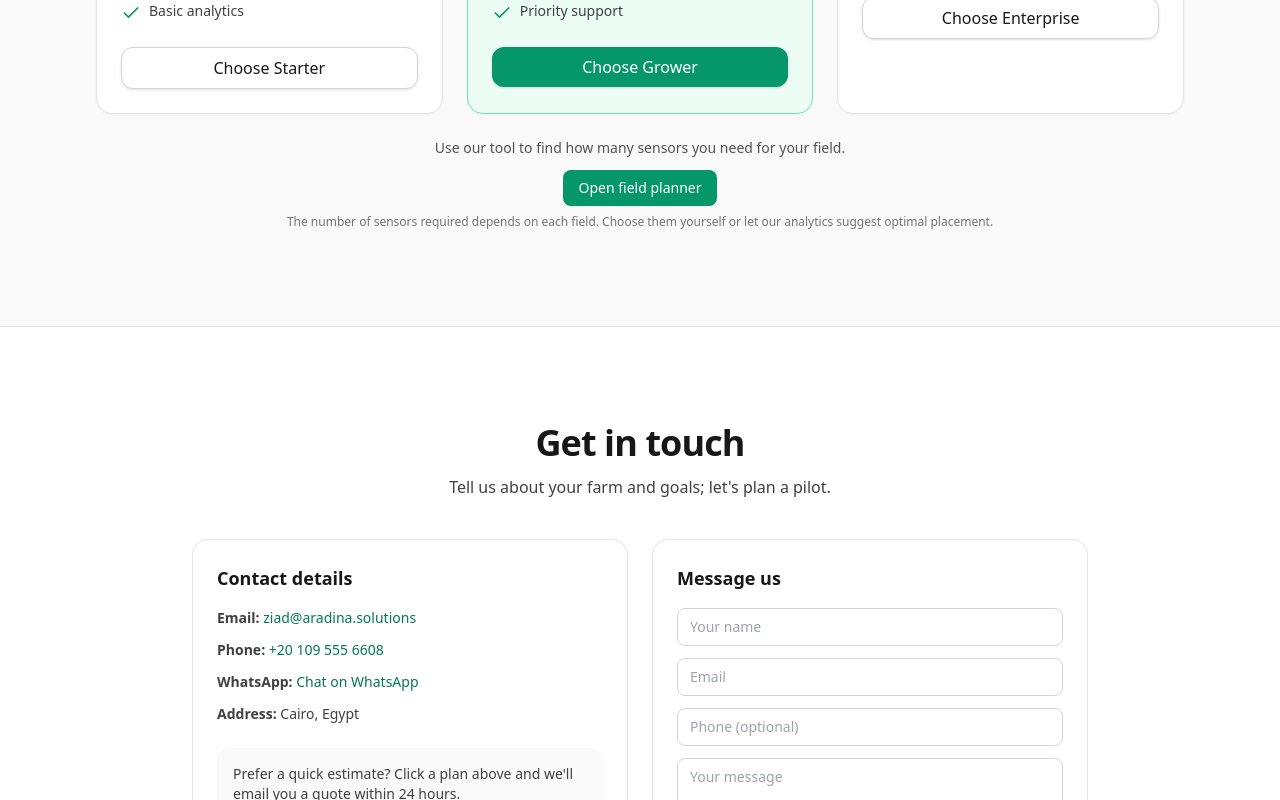
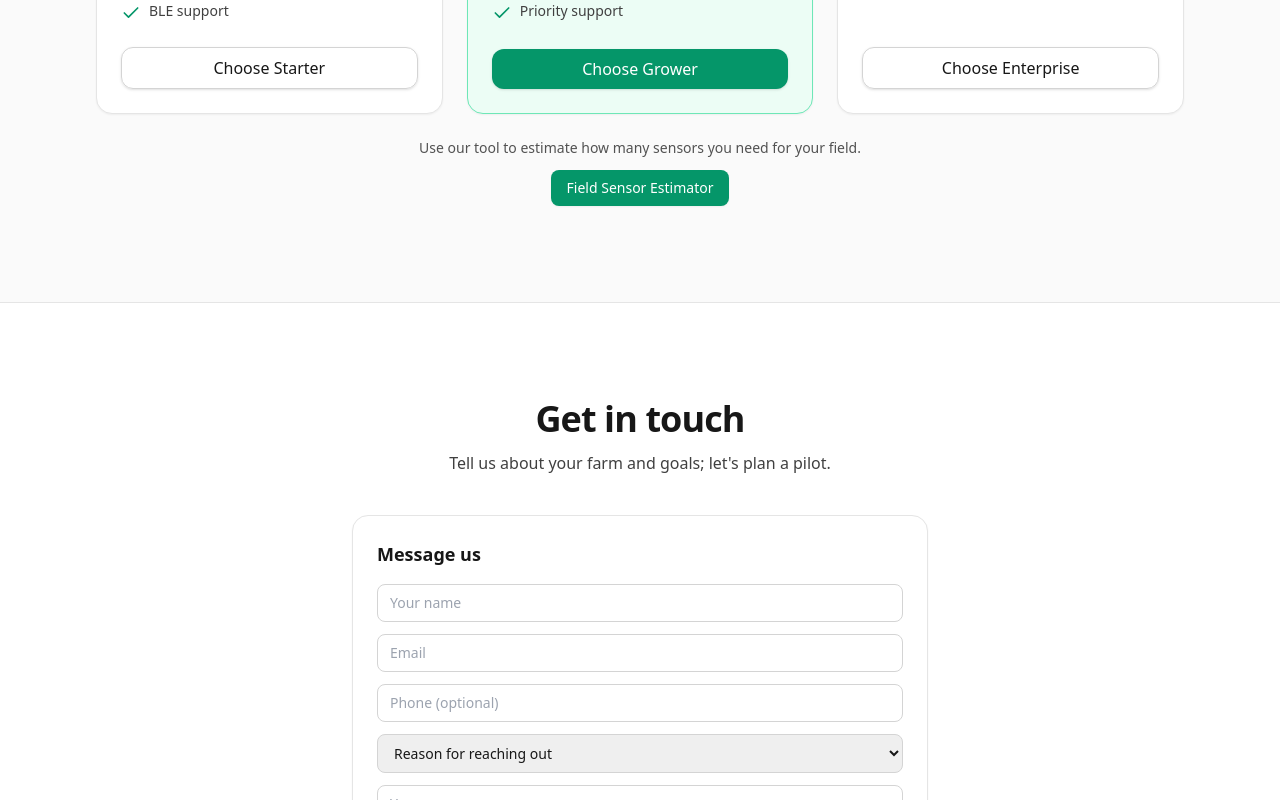
Before and after one commit to Aradina-eg/aradina-website, a React (Vite) app: page / in a window 1280 px wide. Shown: the part 1520-2320 px from the top of the page. Built offline with nearby package versions, Linux system fonts and the light colour scheme.

Commit message:
contact-section

```diff
--- a/src/components/FieldPlannerModal.jsx
+++ b/src/components/FieldPlannerModal.jsx
@@ -35,7 +35,7 @@ const FieldPlannerModal = ({ onClose }) => {
             <IconClose className="h-5 w-5" />
           </button>
         </div>
-        <div className="space-y-6 px-6 py-3">
+        <div className="space-y-4 px-6 py-3">
           <div className="space-y-3">
             <label className="block text-sm font-medium text-neutral-700">
               Field size
@@ -81,7 +81,7 @@ const FieldPlannerModal = ({ onClose }) => {
               </p>
             )}
           </div>
-          <div className="p-4 text-xs text-neutral-600">
+          <div className="p-2 mb-5 text-xs text-neutral-600">
             <p>
               This is only a rough estimate. The recommended number of sensors
               and their installation points depend on the field&apos;s geographical topology, which we
--- a/src/components/PricingCard.jsx
+++ b/src/components/PricingCard.jsx
@@ -34,9 +34,19 @@ const PricingCard = ({ plan }) => (
         </li>
       ))}
     </ul>
+    <div className="mt-auto flex pt-6">
       <a
         href="#contact"
-      className={`mt-6 inline-flex items-center justify-center rounded-xl px-4 py-2 font-medium shadow ${
+        onClick={() => {
+          if (typeof window !== "undefined") {
+            window.dispatchEvent(
+              new CustomEvent("pricing-select", {
+                detail: { planName: plan.name },
+              }),
+            );
+          }
+        }}
+        className={`inline-flex w-full items-center justify-center rounded-xl px-4 py-2 font-medium shadow ${
           plan.highlight
             ? "bg-emerald-600 text-white hover:bg-emerald-700"
             : "border border-neutral-300 text-neutral-900 hover:bg-neutral-100"
@@ -45,6 +55,7 @@ const PricingCard = ({ plan }) => (
         Choose {plan.name}
       </a>
     </div>
+  </div>
 );
 
 export default PricingCard;
--- a/src/data/site.js
+++ b/src/data/site.js
@@ -38,9 +38,9 @@ export const PRICING = [
     highlight: false,
     blurb: "For trials and small plots",
     features: [
-      "1 sensor kit",
-      "Live moisture & temp",
-      "Basic analytics",
+      "Live moisture, temperature, and salinity",
+      "Platform and App access",
+      "BLE support"
     ],
   },
   {
--- a/src/sections/Contact.jsx
+++ b/src/sections/Contact.jsx
@@ -1,19 +1,76 @@
+import { useEffect, useState } from "react";
 import Container from "../components/Container.jsx";
-import { CONTACT } from "../data/site.js";
+import { CONTACT, PRICING } from "../data/site.js";
+
+const MESSAGE_REASONS = [
+  { value: "sales", label: "Sales" },
+  { value: "support", label: "Support" },
+  { value: "partnership", label: "Partnership" },
+  { value: "other", label: "General inquiry" },
+];
+
+const REASON_LABELS = MESSAGE_REASONS.reduce(
+  (labels, { value, label }) => ({ ...labels, [value]: label }),
+  {},
+);
 
 const handleSubmit = (event) => {
   event.preventDefault();
   const formData = new FormData(event.currentTarget);
-  const subject = encodeURIComponent(
-    `Aradina inquiry from ${formData.get("name")}`,
-  );
+  const name = formData.get("name");
+  const reason = formData.get("reason");
+  const packageChoice = formData.get("package");
+  const reasonLabel =
+    REASON_LABELS[reason] ?? (reason ? reason : "Not specified");
+  const packageLabel =
+    reason === "sales"
+      ? packageChoice || "Not specified"
+      : packageChoice || "Not applicable";
+  const subjectParts = [`Aradina inquiry from ${name}`];
+  if (reasonLabel && reasonLabel !== "Not specified") {
+    subjectParts.push(`- ${reasonLabel}`);
+  }
+  if (reason === "sales" && packageChoice) {
+    subjectParts.push(`(${packageChoice})`);
+  }
+  const subject = encodeURIComponent(subjectParts.join(" "));
   const body = encodeURIComponent(
-    `Name: ${formData.get("name")}\nEmail: ${formData.get("email")}\nPhone: ${formData.get("phone")}\n---\n${formData.get("message")}`,
+    `Name: ${name}\nEmail: ${formData.get("email")}\nPhone: ${
+      formData.get("phone") || "Not provided"
+    }\nReason: ${reasonLabel}\nPackage: ${packageLabel}\n---\n${formData.get("message")}`,
   );
   window.location.href = `mailto:${CONTACT.email}?subject=${subject}&body=${body}`;
 };
 
-const Contact = () => (
+const Contact = () => {
+  const [reason, setReason] = useState("");
+  const [selectedPackage, setSelectedPackage] = useState("");
+
+  useEffect(() => {
+    const handlePricingSelect = (event) => {
+      const planName = event.detail?.planName;
+      if (!planName) {
+        return;
+      }
+      setReason("sales");
+      setSelectedPackage(planName);
+    };
+
+    window.addEventListener("pricing-select", handlePricingSelect);
+    return () => {
+      window.removeEventListener("pricing-select", handlePricingSelect);
+    };
+  }, []);
+
+  const handleReasonChange = (event) => {
+    const value = event.target.value;
+    setReason(value);
+    if (value !== "sales") {
+      setSelectedPackage("");
+    }
+  };
+
+  return (
     <section id="contact" className="py-16 md:py-24">
       <Container>
         <div className="mx-auto max-w-2xl text-center">
@@ -24,51 +81,7 @@ const Contact = () => (
             Tell us about your farm and goals; let&apos;s plan a pilot.
           </p>
         </div>
-      <div className="mx-auto mt-10 grid max-w-4xl gap-6 md:grid-cols-2">
-        <div className="rounded-2xl border border-neutral-200 bg-white p-6 shadow-sm">
-          <h3 className="text-lg font-semibold text-neutral-900">
-            Contact details
-          </h3>
-          <ul className="mt-4 space-y-3 text-sm text-neutral-700">
-            <li>
-              <strong>Email:</strong>{" "}
-              <a
-                className="text-emerald-700 hover:underline"
-                href={`mailto:${CONTACT.email}`}
-              >
-                {CONTACT.email}
-              </a>
-            </li>
-            <li>
-              <strong>Phone:</strong>{" "}
-              <a
-                className="text-emerald-700 hover:underline"
-                href={`tel:${CONTACT.phone}`}
-              >
-                {CONTACT.phone}
-              </a>
-            </li>
-            <li>
-              <strong>WhatsApp:</strong>{" "}
-              <a
-                className="text-emerald-700 hover:underline"
-                href={CONTACT.whatsapp}
-                target="_blank"
-                rel="noreferrer"
-              >
-                Chat on WhatsApp
-              </a>
-            </li>
-            <li>
-              <strong>Address:</strong> {CONTACT.address}
-            </li>
-          </ul>
-          <div className="mt-6 rounded-xl bg-neutral-50 p-4 text-sm text-neutral-700">
-            Prefer a quick estimate? Click a plan above and we&apos;ll email you
-            a quote within 24 hours.
-          </div>
-        </div>
-
+        <div className="mx-auto mt-10 max-w-xl">
           <div className="rounded-2xl border border-neutral-200 bg-white p-6 shadow-sm">
             <h3 className="text-lg font-semibold text-neutral-900">Message us</h3>
             <form onSubmit={handleSubmit} className="mt-4 space-y-3 text-sm">
@@ -90,6 +103,40 @@ const Contact = () => (
                 placeholder="Phone (optional)"
                 className="w-full rounded-lg border border-neutral-300 px-3 py-2 outline-none focus:ring-2 focus:ring-emerald-500"
               />
+              <select
+                name="reason"
+                required
+                value={reason}
+                onChange={handleReasonChange}
+                className="w-full rounded-lg border border-neutral-300 px-3 py-2 outline-none focus:ring-2 focus:ring-emerald-500"
+              >
+                <option value="" disabled>
+                  Reason for reaching out
+                </option>
+                {MESSAGE_REASONS.map(({ value, label }) => (
+                  <option key={value} value={value}>
+                    {label}
+                  </option>
+                ))}
+              </select>
+              {reason === "sales" ? (
+                <select
+                  name="package"
+                  required
+                  value={selectedPackage}
+                  onChange={(event) => setSelectedPackage(event.target.value)}
+                  className="w-full rounded-lg border border-neutral-300 px-3 py-2 outline-none focus:ring-2 focus:ring-emerald-500"
+                >
+                  <option value="" disabled>
+                    Select a package
+                  </option>
+                  {PRICING.map((plan) => (
+                    <option key={plan.name} value={plan.name}>
+                      {plan.name}
+                    </option>
+                  ))}
+                </select>
+              ) : null}
               <textarea
                 name="message"
                 required
@@ -112,5 +159,6 @@ const Contact = () => (
       </Container>
     </section>
   );
+};
 
 export default Contact;
--- a/src/sections/Pricing.jsx
+++ b/src/sections/Pricing.jsx
@@ -28,18 +28,14 @@ const Pricing = () => {
             ))}
           </div>
           <div className="mt-6 text-center text-sm text-neutral-600">
-            <p>Use our tool to find how many sensors you need for your field.</p>
+            <p>Use our tool to estimate how many sensors you need for your field.</p>
             <button
               type="button"
               onClick={() => setPlannerOpen(true)}
               className="mt-3 inline-flex items-center justify-center rounded-lg bg-emerald-600 px-4 py-2 text-sm font-medium text-white shadow-sm transition hover:bg-emerald-700"
             >
-              Open field planner
+              Field Sensor Estimator
             </button>
-            <p className="mt-2 text-xs text-neutral-500">
-              The number of sensors required depends on each field. Choose them
-              yourself or let our analytics suggest optimal placement.
-            </p>
           </div>
         </Container>
       </section>
```
Lines whose indentation alone changed are shown as unchanged.
